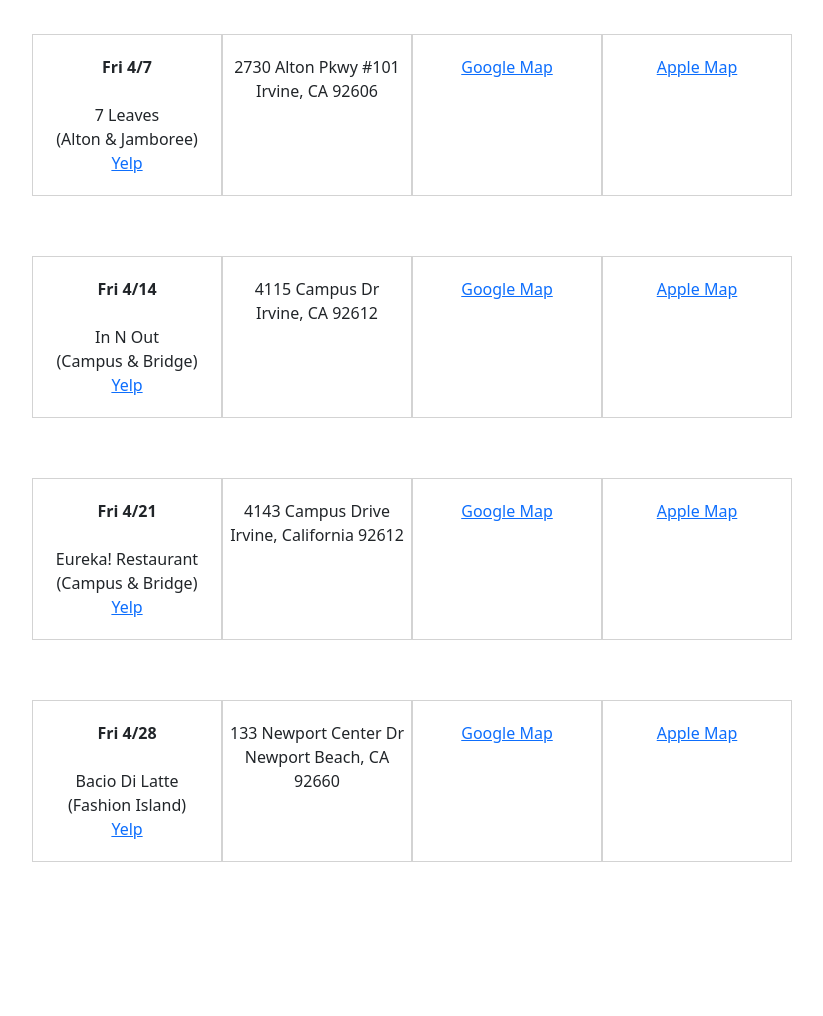
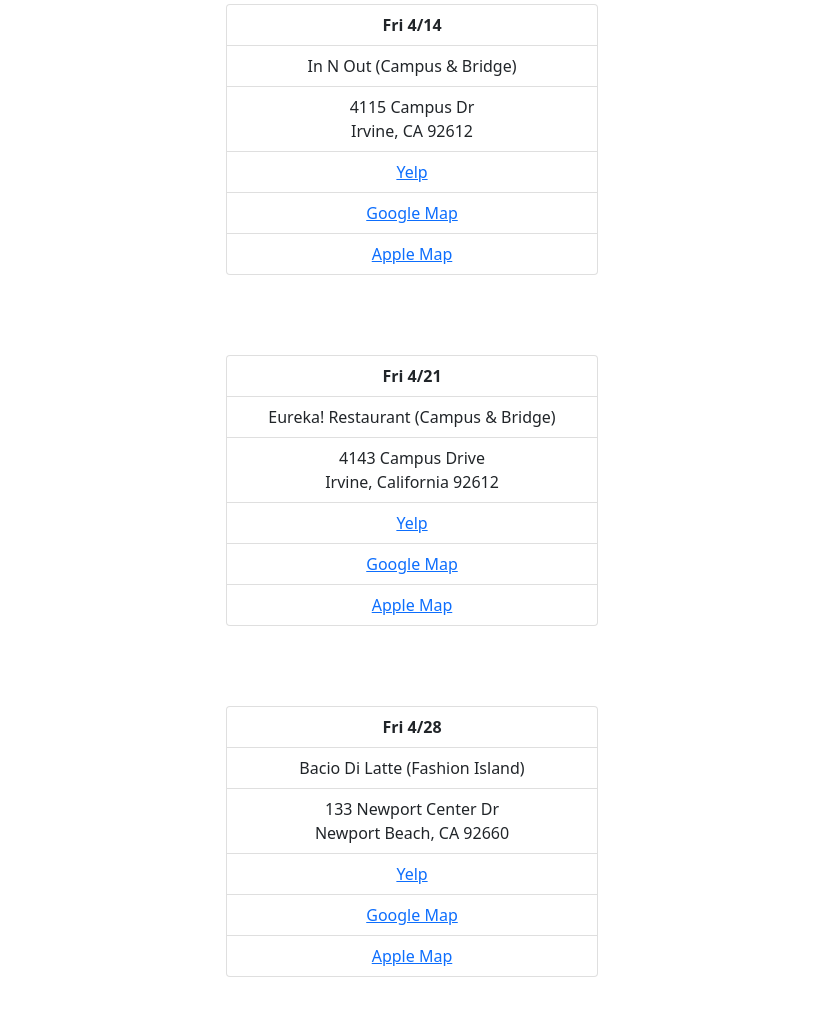
Before and after one commit to dbsaoc/dbsaoc.github.io, a plain HTML site: page index.html in a window 1280 px wide. Shown: the part 172-1188 px from the top of the page, without its empty margins (228-1051 px from the left). Before the commit the page ends 1064 px from the top, so only its background shows below. Drawn offline with nearby package versions, Linux system fonts and the light colour scheme.

Commit message:
commit #5

```diff
--- a/index.html
+++ b/index.html
@@ -29,33 +29,41 @@
             <h4 class="text-center title">April 2023</h4>
         </div>
 
-        <div class="row justify-content-md-center">
-            <div class="box col-2 text-center"><strong>Fri 4/7</strong><br/><br/>7 Leaves <br/>(Alton & Jamboree)<br/><a target="_blank" href="https://www.yelp.com/biz/7-leaves-cafe-irvine-2?osq=7+Leaves+Cafe">Yelp</a></div>
-            <div class="box col-2 text-center">2730 Alton Pkwy #101 <br/>Irvine, CA 92606</div>
-            <div class="box col-2 text-center"><a target="_blank" href="https://goo.gl/maps/pEG7vDSf81CkTMxr7">Google Map</a></div>
-            <div class="box col-2 text-center"><a target="_blank" href="http://maps.apple.com/?address=2730+Alton+Pkwy+#101,+Irvine,+CA+92606&t=m">Apple Map</a></div>
-        </div>
+        <!-- <ul class="list-group col-md-4 offset-md-4">
+            <li class="list-group-item text-center"><strong>Fri 4/7</strong></li>
+            <li class="list-group-item text-center">7 Leaves (Alton & Jamboree)</li>
+            <li class="list-group-item text-center">2730 Alton Pkwy #101<br/>Irvine, CA 92606</li>
+            <li class="list-group-item text-center"><a target="_blank" href="https://www.yelp.com/biz/7-leaves-cafe-irvine-2?osq=7+Leaves+Cafe">Yelp</a></li>
+            <li class="list-group-item text-center"><a target="_blank" href="https://goo.gl/maps/pEG7vDSf81CkTMxr7">Google Map</a></li>
+            <li class="list-group-item text-center"><a target="_blank" href="http://maps.apple.com/?address=2730+Alton+Pkwy+#101,+Irvine,+CA+92606&t=m">Apple Map</a></li>
+        </ul> -->
 
-        <div class="row justify-content-md-center">
-            <div class="box col-2 text-center"><strong>Fri 4/14</strong><br/><br/>In N Out <br/>(Campus & Bridge)<br/><a target="_blank" href="https://www.yelp.com/biz/in-n-out-burger-irvine?osq=In-N-Out+Burger">Yelp</a></div>
-            <div class="box col-2 text-center">4115 Campus Dr <br/>Irvine, CA 92612</div>
-            <div class="box col-2 text-center"><a target="_blank" href="https://goo.gl/maps/ATC6deTEecPaKu3UA">Google Map</a></div>
-            <div class="box col-2 text-center"><a target="_blank" href="http://maps.apple.com/?address=4115+Campus+Dr,+Irvine,+CA+92612&t=m">Apple Map</a></div>
-        </div>
+        <ul class="list-group col-md-4 offset-md-4">
+            <li class="list-group-item text-center"><strong>Fri 4/14</strong></li>
+            <li class="list-group-item text-center">In N Out (Campus & Bridge)</li>
+            <li class="list-group-item text-center">4115 Campus Dr<br/>Irvine, CA 92612</li>
+            <li class="list-group-item text-center"><a target="_blank" href="https://www.yelp.com/biz/in-n-out-burger-irvine?osq=In-N-Out+Burger">Yelp</a></li>
+            <li class="list-group-item text-center"><a target="_blank" href="https://goo.gl/maps/ATC6deTEecPaKu3UA">Google Map</a></li>
+            <li class="list-group-item text-center"><a target="_blank" href="http://maps.apple.com/?address=4115+Campus+Dr,+Irvine,+CA+92612&t=m">Apple Map</a></li>
+        </ul>
 
-        <div class="row justify-content-md-center">
-            <div class="box col-2 text-center"><strong>Fri 4/21</strong><br/><br/>Eureka! Restaurant <br/>(Campus & Bridge)<br/><a target="_blank" href="https://www.yelp.com/biz/eureka-irvine-2?osq=eureka">Yelp</a></div>
-            <div class="box col-2 text-center">4143 Campus Drive <br/>Irvine, California 92612</div>
-            <div class="box col-2 text-center"><a target="_blank" href="https://goo.gl/maps/PL3Tc1sBjPJtQT2g9">Google Map</a></div>
-            <div class="box col-2 text-center"><a target="_blank" href="http://maps.apple.com/?address=4143+Campus+Dr,+Irvine,+CA+92612&t=m">Apple Map</a></div>
-        </div>
+        <ul class="list-group col-md-4 offset-md-4">
+            <li class="list-group-item text-center"><strong>Fri 4/21</strong></li>
+            <li class="list-group-item text-center">Eureka! Restaurant (Campus & Bridge)</li>
+            <li class="list-group-item text-center">4143 Campus Drive <br/>Irvine, California 92612</li>
+            <li class="list-group-item text-center"><a target="_blank" href="https://www.yelp.com/biz/eureka-irvine-2?osq=eureka">Yelp</a></li>
+            <li class="list-group-item text-center"><a target="_blank" href="https://goo.gl/maps/PL3Tc1sBjPJtQT2g9">Google Map</a></li>
+            <li class="list-group-item text-center"><a target="_blank" href="http://maps.apple.com/?address=4143+Campus+Dr,+Irvine,+CA+92612&t=m">Apple Map</a></li>
+        </ul>
 
-        <div class="row justify-content-md-center">
-            <div class="box col-2 text-center"><strong>Fri 4/28</strong><br/><br/>Bacio Di Latte <br/>(Fashion Island)<br/><a target="_blank" href="https://www.yelp.com/biz/bacio-di-latte-newport-beach-2?osq=bacio+di+latte">Yelp</a></div>
-            <div class="box col-2 text-center">133 Newport Center Dr <br/>Newport Beach, CA 92660</div>
-            <div class="box col-2 text-center"><a target="_blank" href="https://goo.gl/maps/1psMhYJBvf9nTYzg9">Google Map</a></div>
-            <div class="box col-2 text-center"><a target="_blank" href="http://maps.apple.com/?address=133+Newport+Center+Dr,+Newport+Beach,+CA+92660&t=m">Apple Map</a></div>
-        </div>
+        <ul class="list-group col-md-4 offset-md-4">
+            <li class="list-group-item text-center"><strong>Fri 4/28</strong></li>
+            <li class="list-group-item text-center">Bacio Di Latte (Fashion Island)</li>
+            <li class="list-group-item text-center">133 Newport Center Dr <br/>Newport Beach, CA 92660</li>
+            <li class="list-group-item text-center"><a target="_blank" href="https://www.yelp.com/biz/bacio-di-latte-newport-beach-2?osq=bacio+di+latte">Yelp</a></li>
+            <li class="list-group-item text-center"><a target="_blank" href="https://goo.gl/maps/1psMhYJBvf9nTYzg9">Google Map</a></li>
+            <li class="list-group-item text-center"><a target="_blank" href="http://maps.apple.com/?address=133+Newport+Center+Dr,+Newport+Beach,+CA+92660&t=m">Apple Map</a></li>
+        </ul>
     </div>
   </body>
 </html>
--- a/style.css
+++ b/style.css
@@ -4,8 +4,6 @@
     padding:0;
 }
 
-.box {
-    border: 1px solid #d3d3d3;
-    padding:20px 0;
-    margin:30px 0;
+.list-group {
+    margin-bottom:80px;
 }
```
